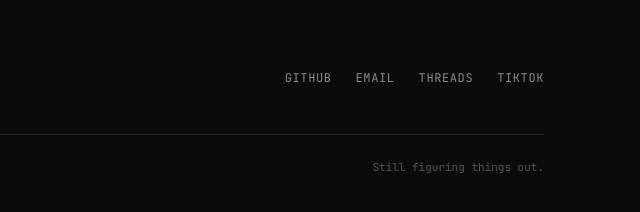
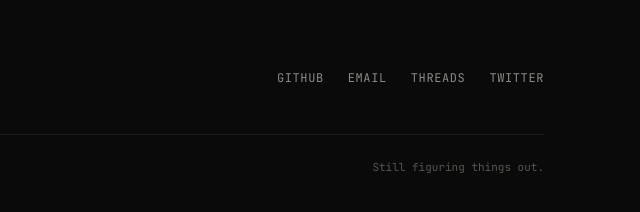
Before and after one commit to darmawanix/darmawanix.github.io, a website: page index.html in a window 1280 px wide. Shown: the part 5621-5833 px from the top of the page, 640-1280 px from the left. Drawn offline with Linux system fonts and the light colour scheme.

Commit message:
Change Tiktok link to Twitter in index.html

```diff
--- a/index.html
+++ b/index.html
@@ -384,7 +384,7 @@
             <li><a href="https://github.com/darmawanix" class="hover:text-[color:var(--accent)] transition-colors">GitHub</a></li>
             <li><a href="mailto:mrdarmawan@proton.me" class="hover:text-[color:var(--accent)] transition-colors">Email</a></li>
             <li><a href="https://threads.com/" class="hover:text-[color:var(--accent)] transition-colors">Threads</a></li>
-            <li><a href="https://tiktok.com/" class="hover:text-[color:var(--accent)] transition-colors">Tiktok</a></li>
+            <li><a href="https://tiktok.com/" class="hover:text-[color:var(--accent)] transition-colors">Twitter</a></li>
             <!-- <li><a href="https://instagram.com/rizky_darmawaan" class="hover:text-[color:var(--accent)] transition-colors">Instagram</a></li> -->
           </ul>
         </div>
```
